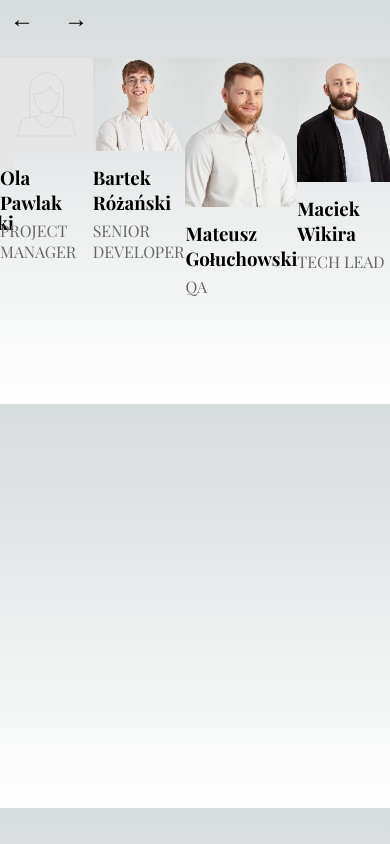
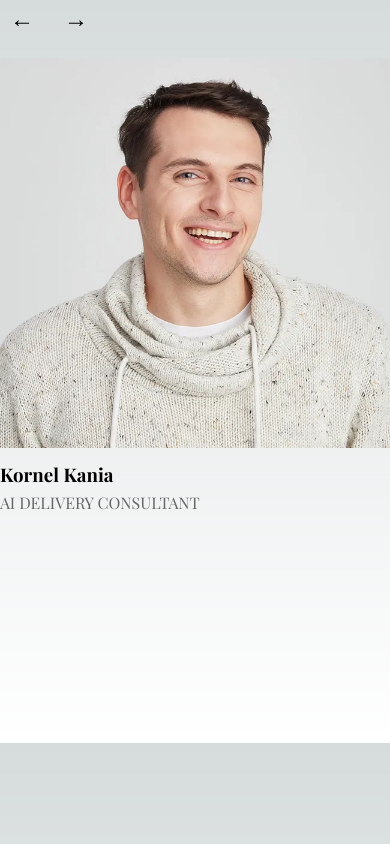
Before and after one commit to Shubham-SumFactor/project-sparkbit, a Next.js app: page /components/teamSlider/TeamSlider in a window 390 px wide. Built offline with nearby package versions, Linux system fonts and the light colour scheme; a web font is replaced by a local one.

Commit message:
team slider UI updated for slider

```diff
--- a/pages/components/teamSlider/TeamSlider.module.css
+++ b/pages/components/teamSlider/TeamSlider.module.css
@@ -32,12 +32,14 @@
   justify-content: space-between;
   width: 100%;
   flex: 0 0 100%;
+
 }
 
 .teamMember {
-  width: 23%;
+  width: 22%;
   margin-bottom: 20px;
   text-align: left;
+
 }
 
 .memberImage {
@@ -59,7 +61,8 @@
 
 @media (max-width: 768px) {
   .teamMember {
-    width: 48%;
+    width: 100%;
+    /* flex: 0 0 48%; */
   }
 
   .slide {
@@ -70,8 +73,8 @@
   }
 }
 
-@media (max-width: 480px) {
+/* @media (max-width: 480px) {
   .teamMember {
     width: 100%;
   }
-}
+} */
--- a/pages/components/teamSlider/TeamSlider.tsx
+++ b/pages/components/teamSlider/TeamSlider.tsx
@@ -60,7 +60,20 @@ interface TeamSliderProps {
 
 const TeamSlider = () => {
 const [currentSlide, setCurrentSlide] = useState(0);
-  const slidesCount = Math.ceil(teamMembers.length / 4);
+const [isMobile, setIsMobile] = useState(false);
+
+useEffect(() => {
+  const handleResize = () => {
+    setIsMobile(window.innerWidth <= 768);
+  };
+
+  handleResize();
+  window.addEventListener('resize', handleResize);
+  return () => window.removeEventListener('resize', handleResize);
+}, []);
+
+const itemsPerSlide = isMobile ? 1 : 4;
+const slidesCount = Math.ceil(teamMembers.length / itemsPerSlide);
 
 useEffect(() => {
   const timer = setInterval(() => {
@@ -89,7 +102,7 @@ const TeamSlider = () => {
     >
       {[...Array(slidesCount)].map((_, index) => (
         <div key={index} className={styles.slide}>
-            {teamMembers.slice(index * 4, index * 4 + 4).map((member : any) => (
+          {teamMembers.slice(index * itemsPerSlide, index * itemsPerSlide + itemsPerSlide).map((member) => (
             <TeamMember key={member.name} {...member} />
           ))}
         </div>
```
Lines whose indentation alone changed are shown as unchanged.
